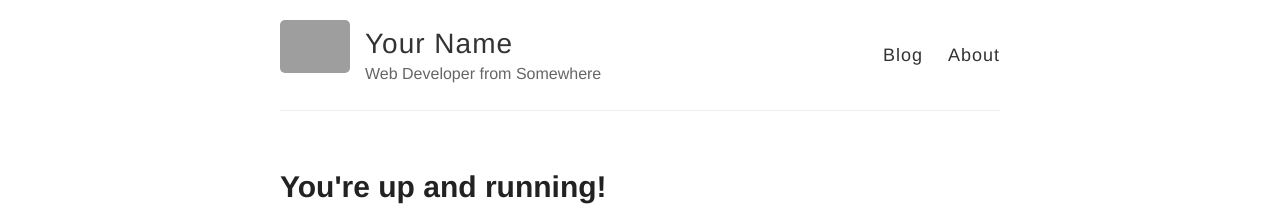
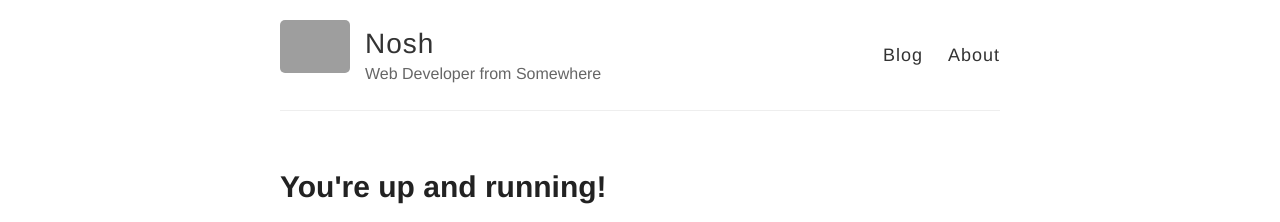
Before and after one commit to mehernosh/mehernosh.github.io, a Jekyll site: the page built from _posts/2014-3-3-Hello-World.md, in a window 1280 px wide. Shown: the top 222 px of the page. Built offline with Jekyll 4.4.1, drawn with Linux system fonts in a browser that asks for light colours; grey boxes are pictures that could not be loaded.

Commit message:
Update _config.yml

```diff
--- a/_config.yml
+++ b/_config.yml
@@ -3,7 +3,7 @@
 #
 
 # Name of your site (displayed in the header)
-name: Your Name
+name: Nosh
 
 # Short bio or description (displayed in the header)
 description: Web Developer from Somewhere
```
